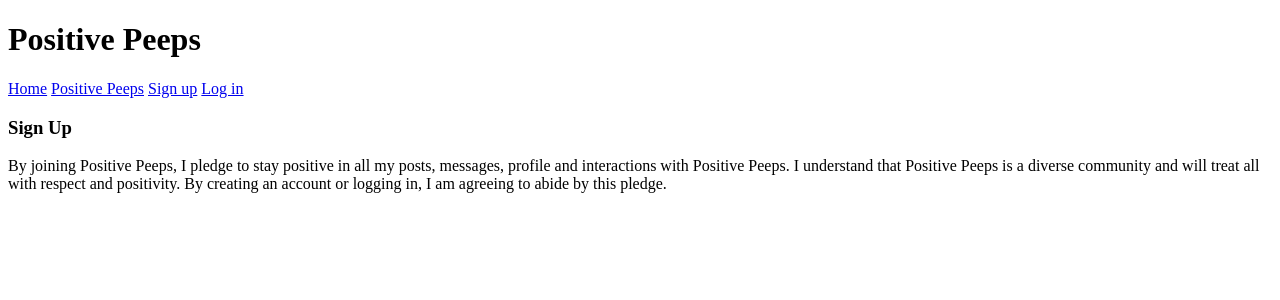
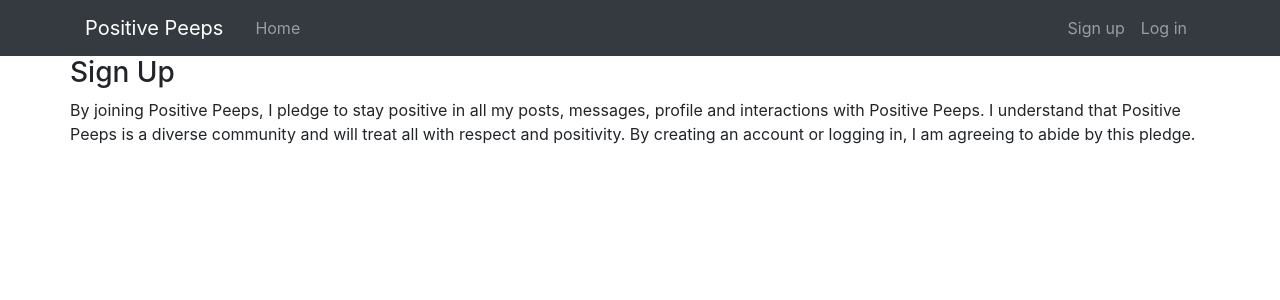
Before and after one commit to Karen-Stewart80/Positive_Peeps_B, a Flask app: page / in a window 1280 px wide. Shown: the top 300 px of the page. Run offline with Flask 2, Linux system fonts and the light colour scheme; some libraries are stand-ins or nearby versions.

Commit message:
styling change

```diff
--- a/src/controllers/users_controller.py
+++ b/src/controllers/users_controller.py
@@ -8,6 +8,7 @@ from datetime import timedelta
 
 auth = Blueprint('auth', __name__)
 
+@auth.route("/home", methods=["GET"])
 @auth.route("/", methods=["GET"])                   #added
 def main_page():
     # return redirect(url_for('post.post_index'))
--- a/src/templates/home.html
+++ b/src/templates/home.html
@@ -6,5 +6,5 @@
         <p id="pledge">By joining Positive Peeps, I pledge to stay positive in all my posts, messages, profile and interactions with Positive Peeps. I understand that Positive Peeps is a diverse community and will treat all with respect and positivity. By creating an account or logging in, I am agreeing to abide by this pledge.</p>
 
 
-
+    </div>
 {% endblock %}
--- a/src/templates/layout.html
+++ b/src/templates/layout.html
@@ -1,36 +1,66 @@
 <!DOCTYPE html>
-<html >
-  <head>
-    <title>
-        Positive Peeps app
-    </title>
+<html>
+<head>
+    <!-- Required meta tags -->
+    <meta charset="utf-8">
+    <meta name="viewport" content="width=device-width, initial-scale=1, shrink-to-fit=no">
+
+    <!-- Bootstrap CSS -->
+    <link rel="stylesheet" href="https://maxcdn.bootstrapcdn.com/bootstrap/4.0.0/css/bootstrap.min.css" integrity="sha384-Gn5384xqQ1aoWXA+058RXPxPg6fy4IWvTNh0E263XmFcJlSAwiGgFAW/dAiS6JXm" crossorigin="anonymous">
+
+    <link rel="stylesheet" type="text/css" href="{{ url_for('static', filename='css/main.css') }}">
+
+    {% if title %}
+        <title>Positive Peeps - {{ title }}</title>
+    {% else %}
+        <title>Positive Peeps</title>
+    {% endif %}
 </head>
 <body>
-    <header>
-        <h1>Positive Peeps </h1>
+    <header class="site-header">
 
-        <nav>
-            <a href="/post">Home</a>
-            <a href="/profiles">Positive Peeps</a>
+      <nav class="navbar navbar-expand-lg bg-dark navbar-dark">
+        <div class="container">
+          <a class="navbar-brand mr-4" href="/">Positive Peeps</a>
+          <button class="navbar-toggler" type="button" data-toggle="collapse" data-target="#navbarToggle" aria-controls="navbarToggle" aria-expanded="false" aria-label="Toggle navigation">
+            <span class="navbar-toggler-icon"></span>
+          </button>
+          <div class="collapse navbar-collapse" id="navbarToggle">
+            <div class="navbar-nav mr-auto">
+              <a class="nav-item nav-link" href="home.html">Home</a>
+            </div>
+            <!-- Navbar Right Side -->
+            <div class="navbar-nav">
+              {% if current_user.is_authenticated %}
+              <a class="nav-item nav-link" href="/post/new">Create a new post</a>
 
 
-            {% if current_user.is_authenticated %}
-                <a href="/post/new">Create a new post</a>
-                <a href="/profiles/new">Create a new profile</a>
+                <a class="nav-item nav-link" href=>Account</a>
+                <a class="nav-item nav-link" href="/profiles/new">Create a new profile</a>
+                <a class="nav-item nav-link" href="/logout">Log out</a>
                 <a>{{ current_user.email }}</a>
-                <a href="/logout">Log out</a>
-            {% else %}
-                <a href="/signup">Sign up</a>
-                <a href="/login">Log in</a>
-            {% endif %}
-        </nav>
+              {% else %}
+                <a class="nav-item nav-link" href="/signup">Sign up</a>
+                <a class="nav-item nav-link" href="/login">Log in</a>
+              {% endif %}
+            </div>
+          </div>
+        </div>
+      </nav>
     </header>
-    <div>
-        {% block content%}
+    <main role="main" class="container">
+      <div class="row">
+
+          {% block content %}{% endblock %}
+
+      </div>
+    </main>
 
 
-        {% endblock %}
-    </div>
-
+    <!-- Optional JavaScript -->
+    <!-- jQuery first, then Popper.js, then Bootstrap JS -->
+    <script src="https://code.jquery.com/jquery-3.2.1.slim.min.js" integrity="sha384-KJ3o2DKtIkvYIK3UENzmM7KCkRr/rE9/Qpg6aAZGJwFDMVNA/GpGFF93hXpG5KkN" crossorigin="anonymous"></script>
+    <script src="https://cdnjs.cloudflare.com/ajax/libs/popper.js/1.12.9/umd/popper.min.js" integrity="sha384-ApNbgh9B+Y1QKtv3Rn7W3mgPxhU9K/ScQsAP7hUibX39j7fakFPskvXusvfa0b4Q" crossorigin="anonymous"></script>
+    <script src="https://maxcdn.bootstrapcdn.com/bootstrap/4.0.0/js/bootstrap.min.js" integrity="sha384-JZR6Spejh4U02d8jOt6vLEHfe/JQGiRRSQQxSfFWpi1MquVdAyjUar5+76PVCmYl" crossorigin="anonymous"></script>
 </body>
 </html>
--- a/src/templates/post.html
+++ b/src/templates/post.html
@@ -1,6 +1,7 @@
 {% extends "layout.html" %}
 
 {% block content%}
+<div>
     <h3>{{post.post_name}}</h3>
     <h4> {{post.post_description}}</h4>
 
@@ -12,4 +13,5 @@
 
     {% endif%}
     <a href="/post">Back</a>
+</div>
 {% endblock %}
--- a/src/templates/post_index.html
+++ b/src/templates/post_index.html
@@ -1,7 +1,12 @@
 {% extends "layout.html" %}
 
 {% block content%}
+</br>
 <h2>Posts</h2>
+<div class="col-xl-8">
+</br>
+<div class="container-fluid align-content-lg-center">    <h1>Otaku Bulletin Board</h1> </div>
+</br>
     {% for post in posts %}
 
         <h3>{{post.post_name}}</h3>
@@ -12,4 +17,5 @@
 
 
     {% endfor %}
+</div>
 {% endblock %}
--- a/src/templates/profile_index.html
+++ b/src/templates/profile_index.html
@@ -1,6 +1,10 @@
 {% extends "layout.html" %}
 
 {% block content%}
+<div class="col-xl-8">
+</br>
+<div class="container-fluid align-content-lg-center">    <h1>Profiles</h1> </div>
+</br>
     {% for profile in profiles %}
         <h3>{{profile.username}}</h3>
         <h4>{{profile.fname}}</h4>
@@ -9,4 +13,6 @@
         <a href="{{ url_for('profiles.profiles_show', username=profile.username) }}">More details</a>
 
     {% endfor %}
+</div>
+
 {% endblock %}
--- a/src/templates/signup.html
+++ b/src/templates/signup.html
@@ -1,6 +1,10 @@
 {% extends "layout.html" %}
 
 {% block content %}
+<div class="col-xl-8">
+</br>
+ <div class="container-fluid align-content-lg-center">    <h1>Sign Up</h1> </div>
+</br>
     <div>
         <h3>Sign Up</h3>
         <p id="pledge">By joining Positive Peeps, I pledge to stay positive in all my posts, messages, profile and interactions with Positive Peeps. I understand that Positive Peeps is a diverse community and will treat all with respect and positivity. By creating an account or logging in, I am agreeing to abide by this pledge.</p>
@@ -15,5 +19,6 @@
         </div>
      <a href="/post"><button>Cancel</button></a>
     </div>
+</div>
 
 {% endblock %}
```
Also changed, not shown: src/templates/layout1.html (added, +36 -0 lines), src/templates/profiles.html (+2 -9 lines).
